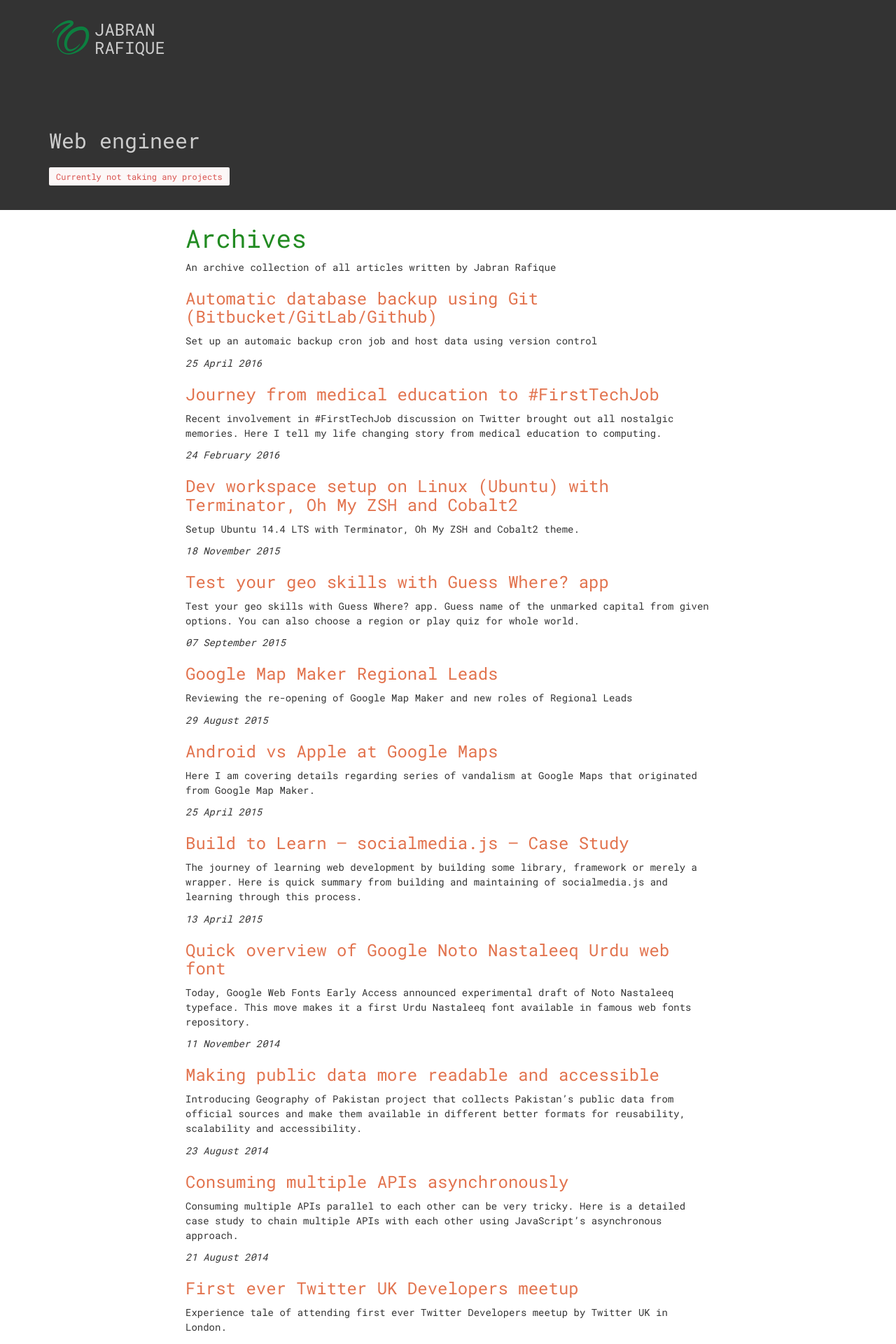
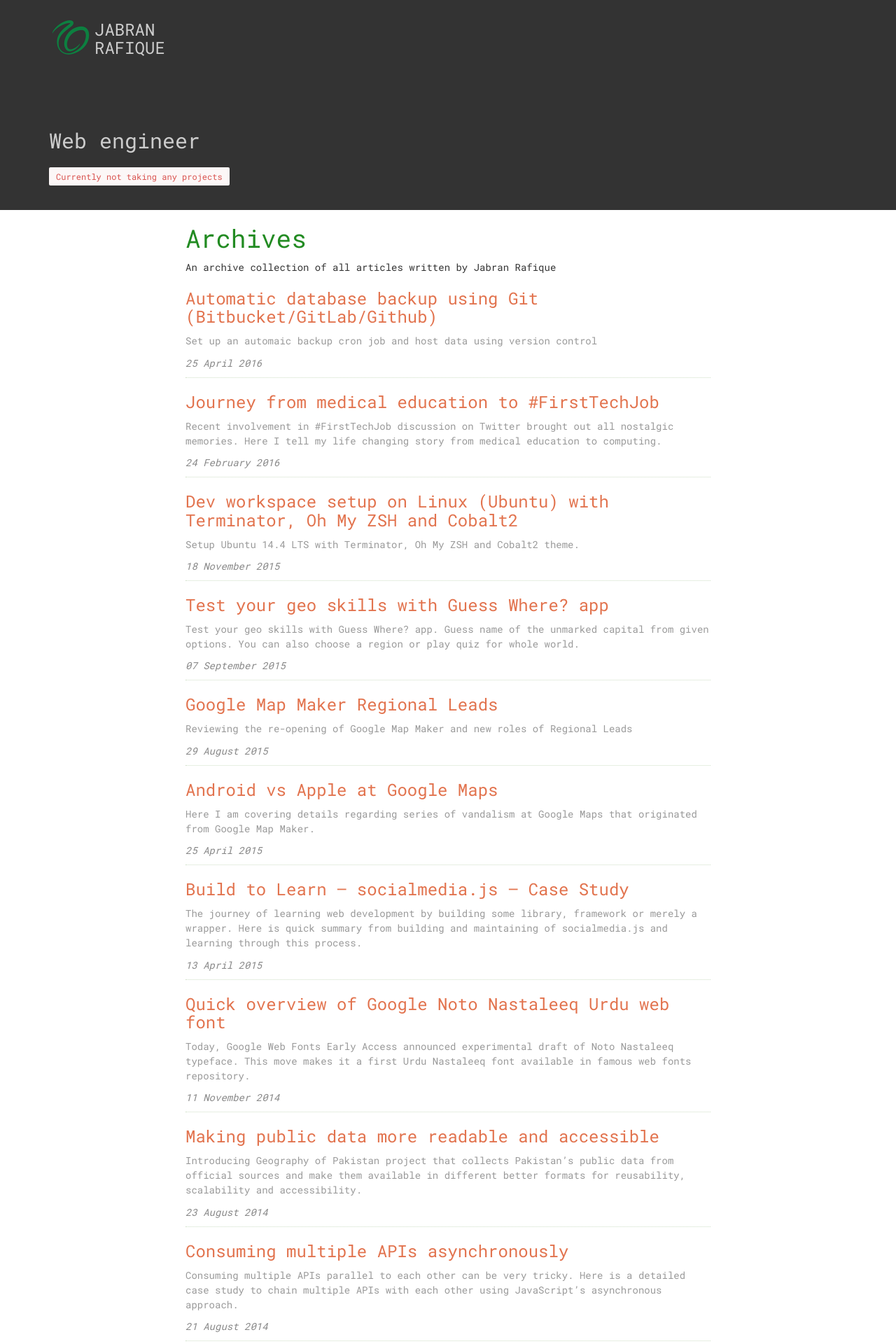
Before and after one commit to jabranr/jabranr.github.io-legacy, a Jekyll site: the page built from archives/index.html, in a window 1280 px wide. Shown: the top 1920 px of the page at 70% size. Built offline with Jekyll 4.4.1, drawn with Linux system fonts in a browser that asks for light colours.

Commit message:
Update archives styling - Resolves #12

```diff
--- a/archives/index.html
+++ b/archives/index.html
@@ -7,17 +7,17 @@ class: archives
 
 {% for article in site.categories.articles %}
   {% if article.private != true %}
-    <article class="archive_article">
-      <header class="archive_article-header">
-        <h3 class="archive_article-title">
+    <article class="archives__article">
+      <header class="archives__article-header">
+        <h3 class="archives__article-title">
           <a href="{{ article.url }}">{{ article.title }}</a>
         </h3>
       </header>
-      <p class="archive_article-excerpt">{{ article.excerpt | strip_html }}</p>
-      <footer class="archive_article-footer">
-        <em class="archive_article-publish-date">{{ article.date | date_to_long_string }}</em>
+      <p class="archives__article-excerpt">{{ article.excerpt | strip_html }}</p>
+      <footer class="archives__article-footer">
+        <em class="archives__article-publish-date">{{ article.date | date_to_long_string }}</em>
         {% if article.author %}
-        <em class="archive_article-author">&bull; {{ article.author }}</em>
+        <em class="archives__article-author">&bull; {{ article.author }}</em>
         {% endif %}
       </footer>
     </article>
--- a/assets/css/main.scss
+++ b/assets/css/main.scss
@@ -124,14 +124,15 @@ blockquote {
   }
 }
 
-.home__hero {
+.home {
+  &__hero {
     &-about {
       margin-top: 24px;
       padding-top: 18px;
     }
   }
 
-.home__articles {
+  &__articles {
     &-more {
       margin: {
         top: 10px;
@@ -139,8 +140,11 @@ blockquote {
       }
     }
   }
+}
 
-.home__article {
+.home,
+.archives {
+  &__article {
     margin-top: 18px;
     padding-bottom: 10px;
     border-bottom: 1px dotted rgba($brand-secondary, .5);
@@ -183,6 +187,7 @@ blockquote {
     &-footer {
       color: #888;
       margin-top: 10px;
+    }
   }
 }
 
```
Lines whose indentation alone changed are shown as unchanged.
